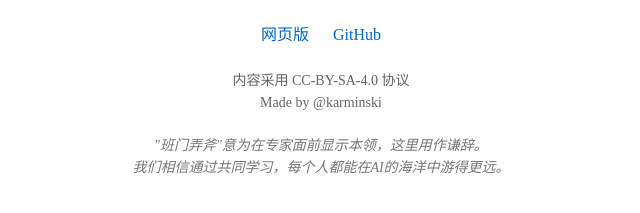
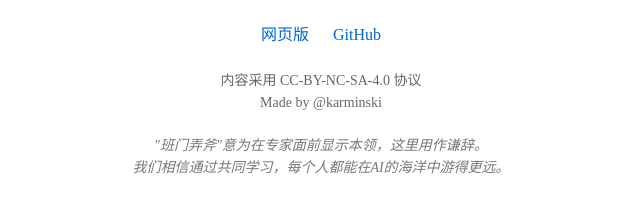
Before and after one commit to karminski/teach-fish-to-swim, a plain HTML site: page index.html in a window 1280 px wide. Shown: the part 1167-1380 px from the top of the page, 319-959 px from the left. Drawn offline with Linux system fonts and the light colour scheme.

Commit message:
UPDATE license

```diff
--- a/index.html
+++ b/index.html
@@ -263,7 +263,7 @@
         </div>
 
         <div class="copyright">
-            <p>内容采用 CC-BY-SA-4.0 协议</p>
+            <p>内容采用 CC-BY-NC-SA-4.0 协议</p>
             <p>Made by @karminski</p>
             <div class="quote">
                 "班门弄斧"意为在专家面前显示本领，这里用作谦辞。<br>
```
Also changed, not shown: 1 other file.
